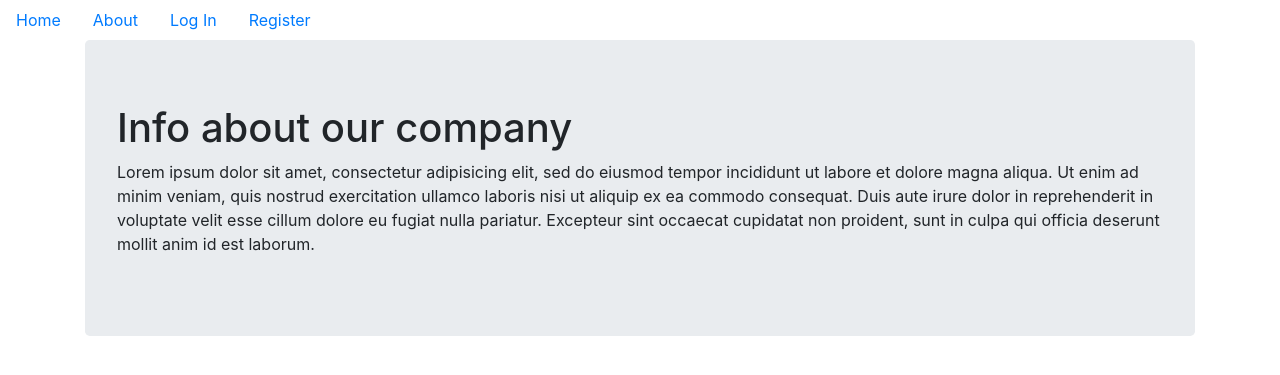
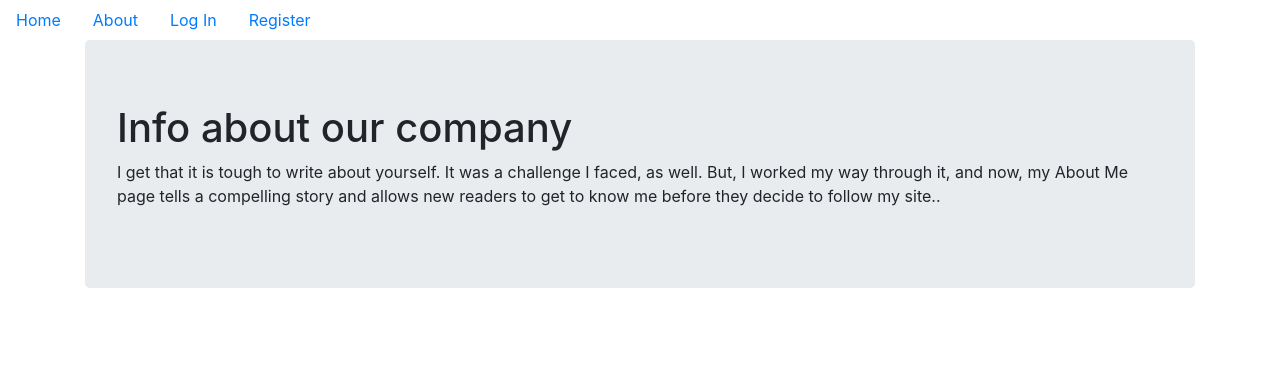
Before and after one commit to jorgia111/blog-post-app, a Flask app: page /info in a window 1280 px wide. Shown: the top 375 px of the page. Run offline with Flask 2, Linux system fonts and the light colour scheme; some libraries are stand-ins or nearby versions.

Commit message:
new messs

```diff
--- a/puppycompanyblog/templates/info.html
+++ b/puppycompanyblog/templates/info.html
@@ -2,6 +2,6 @@
 {% block content %}
   <div class="jumbotron">
     <h1>Info about our company</h1>
-    <p>Lorem ipsum dolor sit amet, consectetur adipisicing elit, sed do eiusmod tempor incididunt ut labore et dolore magna aliqua. Ut enim ad minim veniam, quis nostrud exercitation ullamco laboris nisi ut aliquip ex ea commodo consequat. Duis aute irure dolor in reprehenderit in voluptate velit esse cillum dolore eu fugiat nulla pariatur. Excepteur sint occaecat cupidatat non proident, sunt in culpa qui officia deserunt mollit anim id est laborum.</p>
+    <p>I get that it is tough to write about yourself. It was a challenge I faced, as well.  But, I worked my way through it, and now, my About Me page tells a compelling story and allows new readers to get to know me before they decide to follow my site..</p>
   </div>
 {% endblock %}
```
